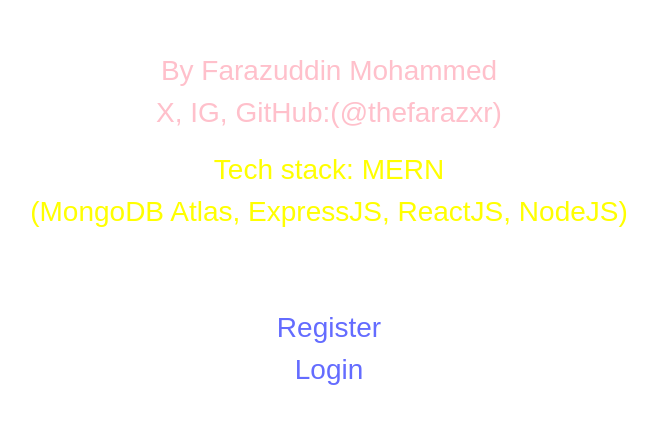
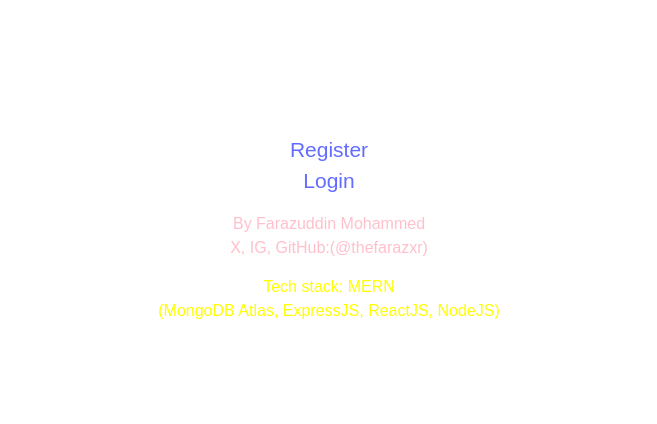
Before and after one commit to thefarazxr/ticktickLite-MERN, a React (Vite) app in the folder frontend/: page / in a window 1280 px wide. Shown: the part 226-650 px from the top of the page, without its empty margins (311-968 px from the left). Built offline with nearby package versions, Linux system fonts and the light colour scheme.

Commit message:
initial_push

```diff
--- a/frontend/src/App.css
+++ b/frontend/src/App.css
@@ -5,7 +5,7 @@
   padding: 2rem;
   text-align: center;
   color: rgb(255, 255, 255);
-  font-size: 28px;
+  font-size: 24px;
 }
 
 
--- a/frontend/src/components/todo.css
+++ b/frontend/src/components/todo.css
@@ -3,6 +3,8 @@
   margin: 0;
   padding: 0;
   box-sizing: border-box;
+font-size: 21px;
+
 }
 
 /* Body background color */
@@ -21,16 +23,14 @@
   border-radius: 12px;
   box-shadow: 0 2px 4px rgba(0, 0, 0, 0.1);
   padding: 20px;
-    width: 350px;
+  width: 450px;
+  margin-top: -25px;
+  overflow-y: auto;
+  height: 550px;
 }
 
 /* Heading styles */
-  h1 {
-    font-size: 24px;
-    text-align: center;
-    margin-bottom: 20px;
-    color: #333;
-  }
+
 
 /* To-do list styles */
 .task {
@@ -93,6 +93,7 @@
 /* View JSON button hover styles */
 .viewJson-button button:hover {
   background-color: #4fa3d1;
+
 }
 
 /* Select dropdown styles */
--- a/frontend/src/pages/Home.jsx
+++ b/frontend/src/pages/Home.jsx
@@ -12,17 +12,18 @@
 
   return (
     <div className="home-container">
-      {credents && <button style={{backgroundColor:'red'}} onClick={logout}>Logout!</button>}
-      <h2 style={{marginTop:'15px', marginBottom:'10px'}}>TickTick-Lite</h2>
+      <h3 style={{marginTop:'45px', marginBottom:'5px'}}>TickTick-Lite</h3>
 
-      <p style={{color:'pink',marginTop:'15px', marginBottom:'10px'}}>By Farazuddin Mohammed <br /> X, IG, GitHub:(@thefarazxr)</p>
-      <p style={{ color:'yellow',marginTop:'15px', marginBottom:'10px'}}>Tech stack: MERN <br /> (MongoDB Atlas, ExpressJS, ReactJS, NodeJS)</p>
-      <h3 style={{marginTop:'15px', marginBottom:'10px'}}>Hello, {credents && credents.username}</h3>
+      <h4 style={{ marginBottom:'5px'}}>Hello, {credents && credents.username}</h4>
 
       {!credents && <Link to="/register">Register</Link>}
       <br />
       {!credents && <Link to="/login">Login</Link>}
       {credents && <Todos />}
+      {credents && <button style={{backgroundColor:'red', marginTop:'10px'}} onClick={logout}>Logout!</button>}
+
+      <p style={{fontSize:'16px',color:'pink',marginTop:'15px', marginBottom:'10px'}}>By Farazuddin Mohammed <br /> X, IG, GitHub:(@thefarazxr)</p>
+      <p style={{ fontSize:'16px',color:'yellow',marginTop:'15px', marginBottom:'10px'}}>Tech stack: MERN <br /> (MongoDB Atlas, ExpressJS, ReactJS, NodeJS)</p>
     </div>
   );
 }
```
Also changed, not shown: 1 other file (tests, documents, lock files or other folders). Lines whose indentation alone changed are shown as unchanged.
